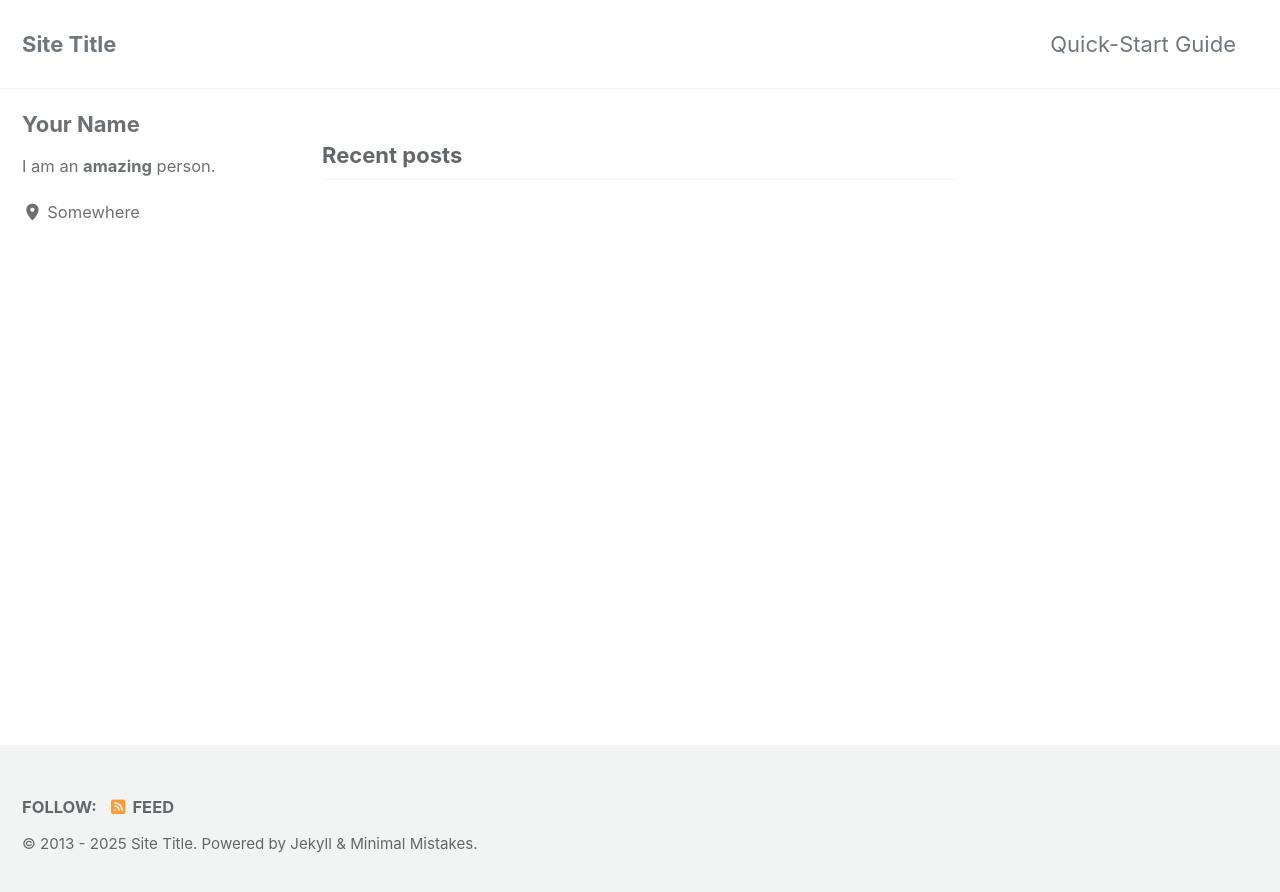
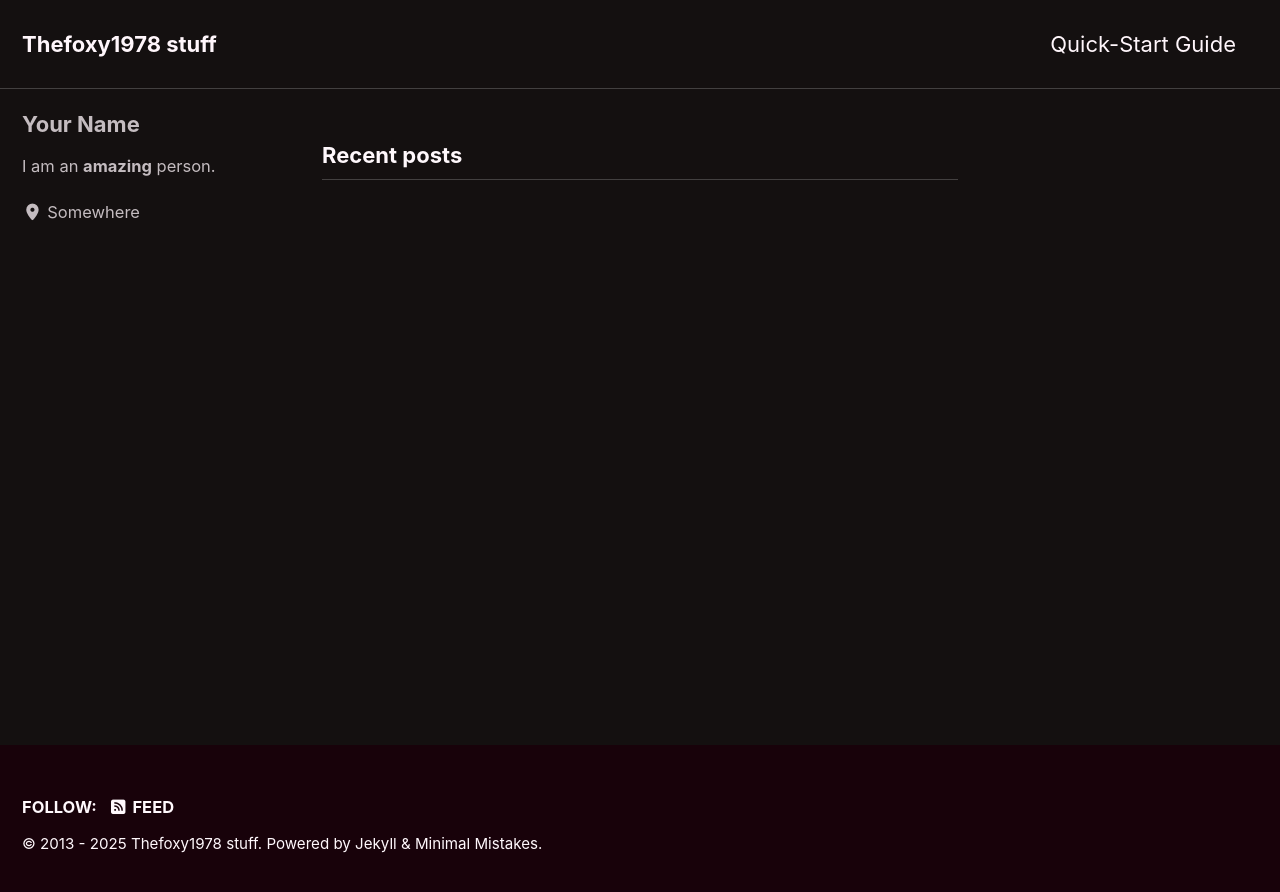
Before and after one commit to Thefoxy1978/Thefoxy1978.github.io, a Jekyll site: the page built from index.html, in a window 1280 px wide. Shown: the top 892 px of the page. Built offline with Jekyll 4.4.1, drawn with Linux system fonts in a browser that asks for light colours; cached includes are drawn as plain includes; the list of posts is cut into pages by our own code.

Commit message:
Update _config.yml

```diff
--- a/_config.yml
+++ b/_config.yml
@@ -12,16 +12,16 @@
 
 # theme                  : "minimal-mistakes-jekyll"
 # remote_theme           : "mmistakes/minimal-mistakes"
-minimal_mistakes_skin    : "default" # "air", "aqua", "contrast", "dark", "dirt", "neon", "mint", "plum", "sunrise"
+minimal_mistakes_skin    : "neon" # "air", "aqua", "contrast", "dark", "dirt", "neon", "mint", "plum", "sunrise"
 
 # Site Settings
 locale                   : "en-US"
 rtl                      : # true, false (default) # turns direction of the page into right to left for RTL languages
-title                    : "Site Title"
+title                    : "Thefoxy1978 stuff"
 title_separator          : "-"
 subtitle                 : # site tagline that appears below site title in masthead
-name                     : "Your Name"
-description              : "An amazing website."
+name                     : "Thefoxy1978"
+description              : "Game developers, Q&A Tester, Software Developer."
 url                      : # the base hostname & protocol for your site e.g. "https://mmistakes.github.io"
 baseurl                  : # the subpath of your site, e.g. "/blog"
 repository               : # GitHub username/repo-name e.g. "mmistakes/minimal-mistakes"
```
